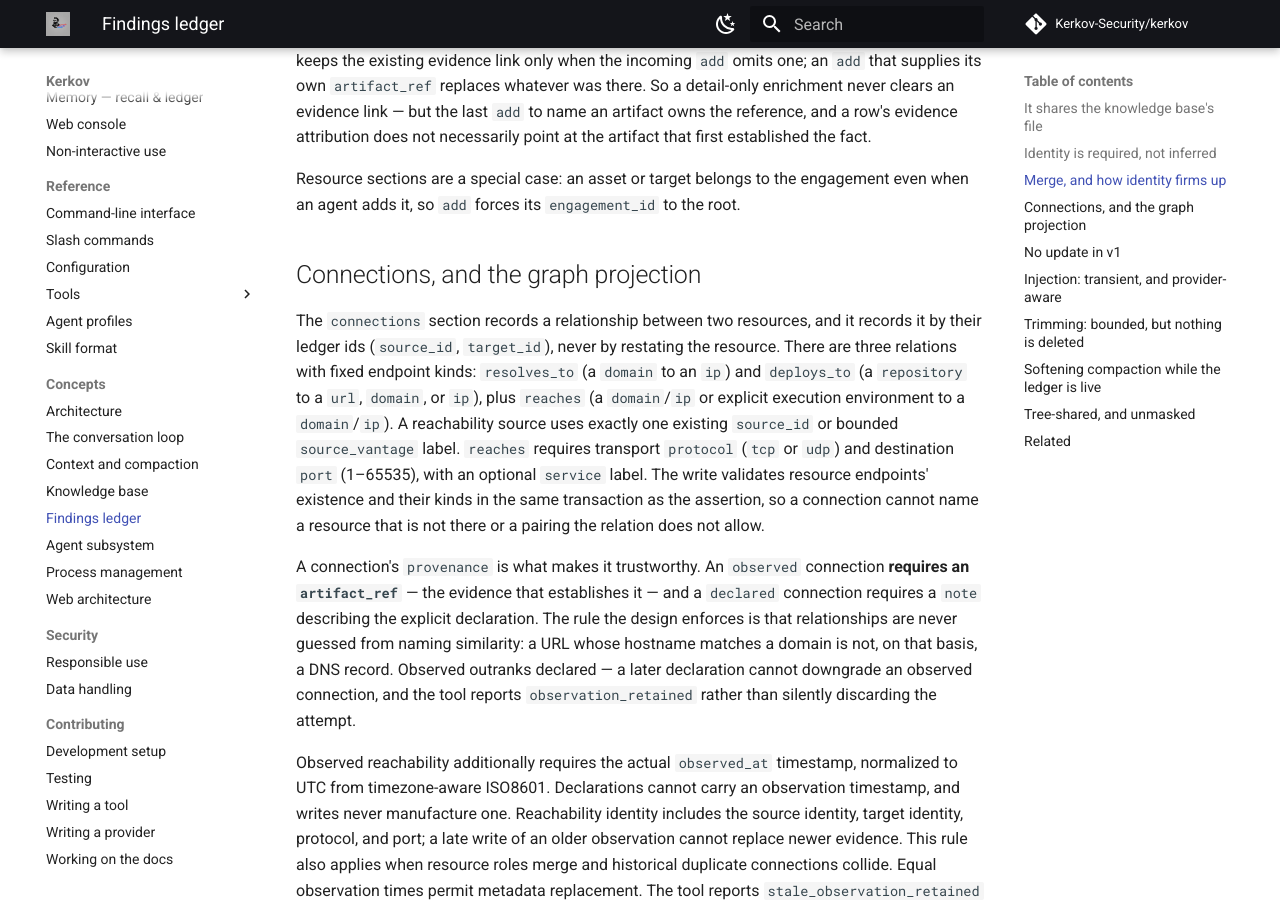
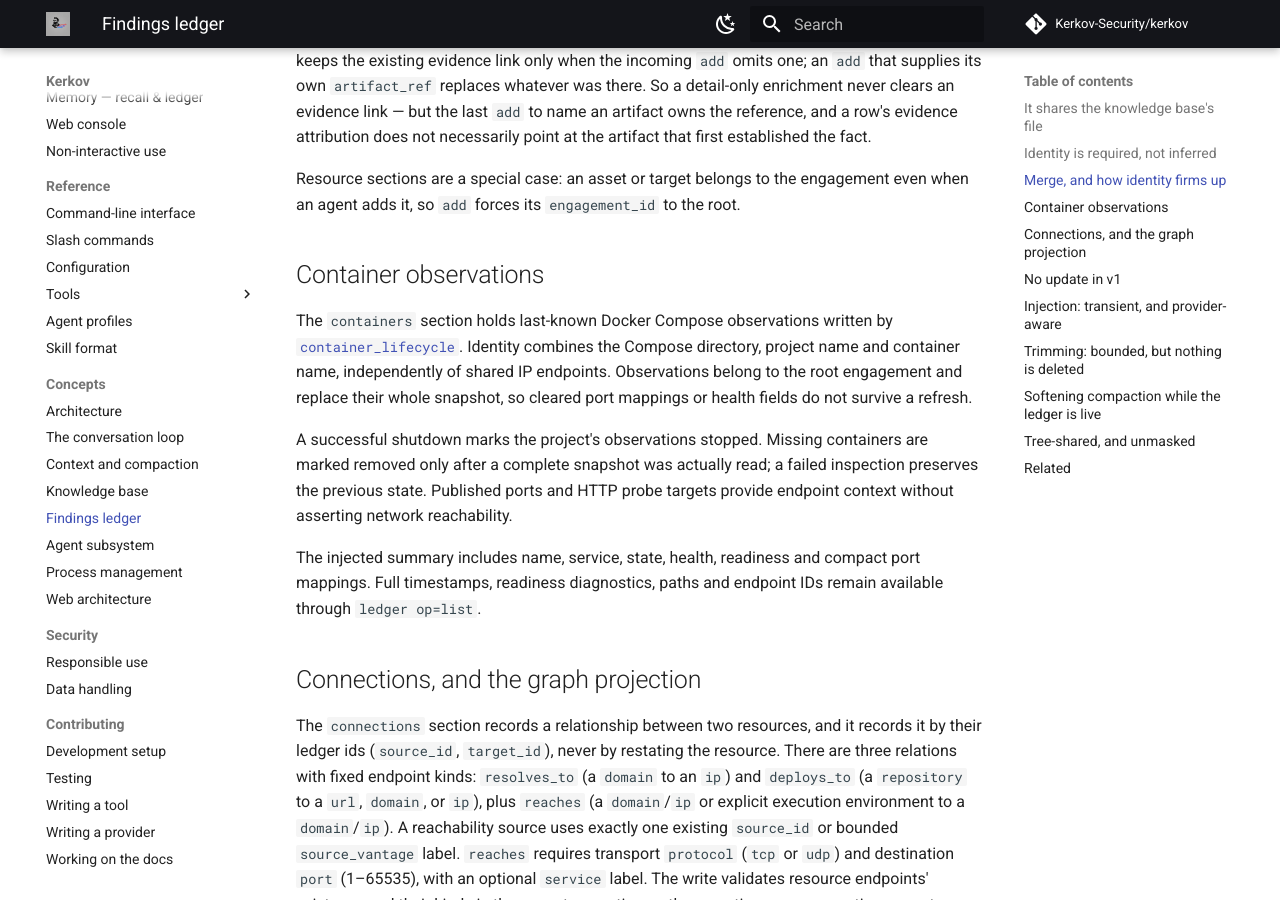
Before and after one commit to Kerkov-Security/kerkov, an MkDocs documentation site: the page built from docs/concepts/findings-ledger.md, in a window 1280 px wide and 900 px high, scrolled down 1545 px. Built offline with MkDocs 1.6.1 and Material for MkDocs 9.7.7, drawn with Linux system fonts in a browser that asks for light colours; comment, search, counter and statistics services are not loaded.

Commit message:
Document container observations in the findings ledger guide

```diff
--- a/docs/concepts/findings-ledger.md
+++ b/docs/concepts/findings-ledger.md
@@ -7,7 +7,7 @@
     [memory guide](../guides/memory.md).
 
 The findings ledger is the model's structured working memory: a small store of
-confirmed facts (`assets`, `targets`, `connections`, `hosts`, `services`,
+confirmed facts (`assets`, `targets`, `connections`, `containers`, `hosts`, `services`,
 `credentials`, `findings`, `flags`, `next_steps`) that is **re-injected at the
 top of context every turn**. It is the fix for "the model forgot the credential
 it found forty messages ago" — because it lives *outside* the summarized history,
@@ -72,6 +72,23 @@ point at the artifact that first established the fact.
 
 Resource sections are a special case: an asset or target belongs to the engagement
 even when an agent adds it, so `add` forces its `engagement_id` to the root.
+
+## Container observations
+
+The `containers` section holds last-known Docker Compose observations written by
+[`container_lifecycle`](../reference/tools/container.md). Identity combines the
+Compose directory, project name and container name, independently of shared IP
+endpoints. Observations belong to the root engagement and replace their whole
+snapshot, so cleared port mappings or health fields do not survive a refresh.
+
+A successful shutdown marks the project's observations stopped. Missing
+containers are marked removed only after a complete snapshot was actually read;
+a failed inspection preserves the previous state. Published ports and HTTP probe
+targets provide endpoint context without asserting network reachability.
+
+The injected summary includes name, service, state, health, readiness and compact
+port mappings. Full timestamps, readiness diagnostics, paths and endpoint IDs
+remain available through `ledger op=list`.
 
 ## Connections, and the graph projection
 
```
